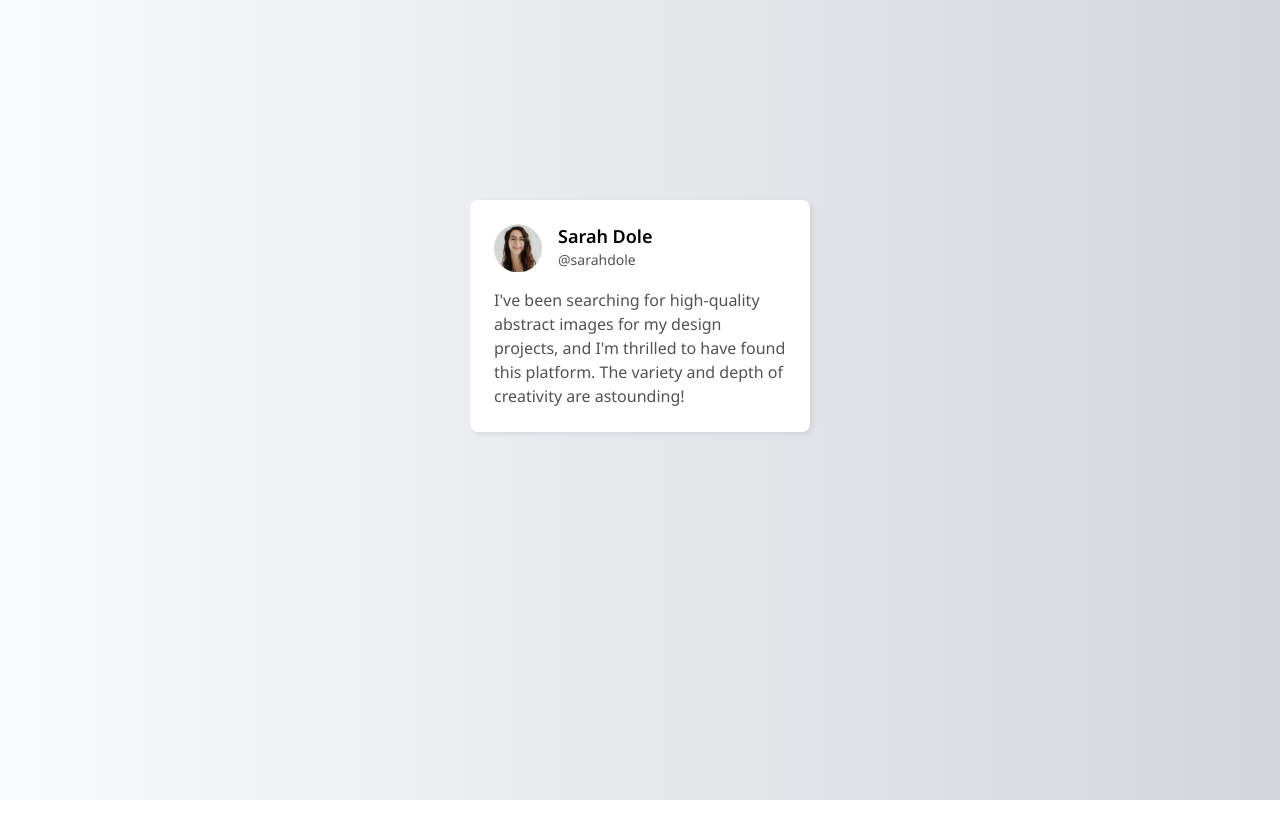
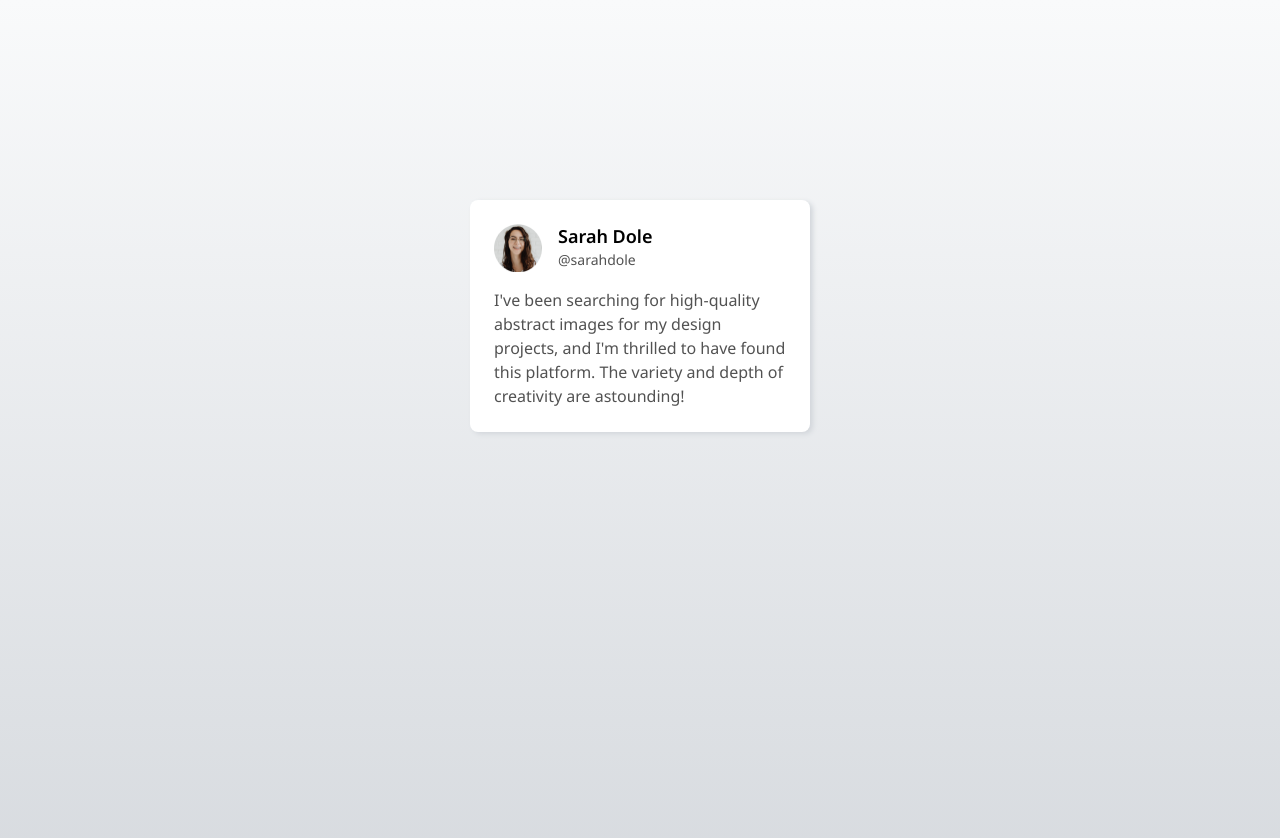
Before and after one commit to Lamphrangmi-Lamin/testimonial-card, a plain HTML site: page index.html in a window 1280 px wide. Before the commit the page ends 800 px from the top, so only its background shows below. Drawn offline with Linux system fonts and the light colour scheme.

Commit message:
modify body height

```diff
--- a/css/style.css
+++ b/css/style.css
@@ -5,7 +5,8 @@
 }
 
 body {
-  background-image: linear-gradient(to right, #F9FAFB, #D2D6DB);
+  background-image: linear-gradient(#F9FAFB, #D2D6DB);
+  height: 100vh;
   font-family: "Noto Sans", system-ui, -apple-system, BlinkMacSystemFont,
     "Segoe UI", Roboto, Oxygen, Ubuntu, Cantarell, "Open Sans", "Helvetica Neue",
     sans-serif;
```
